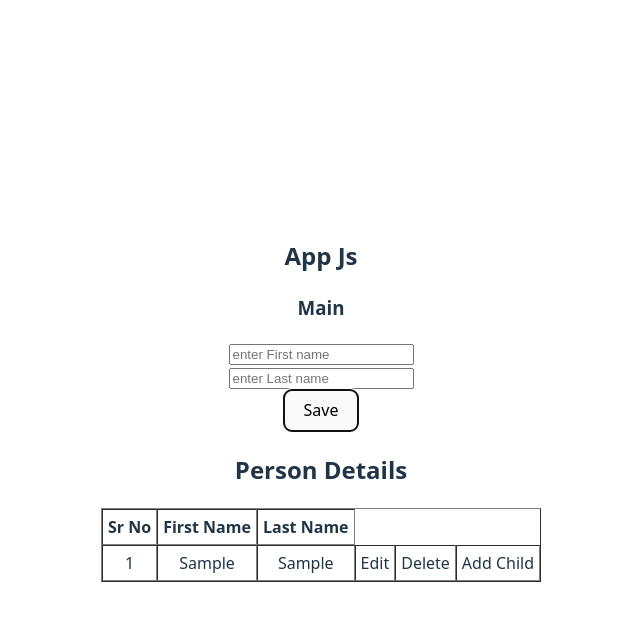
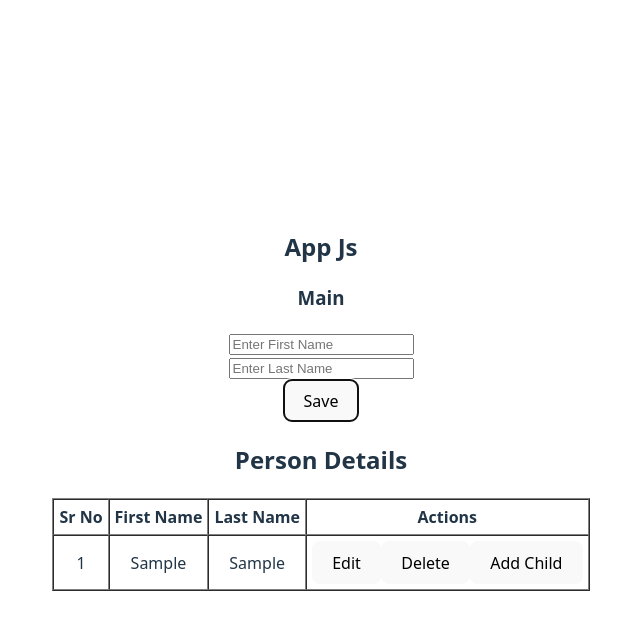
Before and after one commit to rahulkhartude/PersonCRUD, a React (Vite) app: page / in a window 1280 px wide. Both pictures are taken after typing "Sample", "Sample" into the empty fields and a click on the button "Save". Shown: the top 630 px of the page, without its empty margins (319-959 px from the left). Built offline with nearby package versions, Linux system fonts and the light colour scheme.

Commit message:
my child added

```diff
--- a/src/components/ListPersons.jsx
+++ b/src/components/ListPersons.jsx
@@ -1,41 +1,121 @@
-import React from "react";
 
-export const ListPersons = ({ myList,setMyList,hanleEdit }) => {
-  console.log("myList", myList);
+import React, { useState } from "react";
 
+export const ListPersons = ({ myList, setMyList, hanleEdit }) => {
+  const [childInputs, setChildInputs] = useState({});
+  const [activeParent, setActiveParent] = useState(null); // Track which parent is adding a child
 
- const hanleDelete = (id)=>{
-   const newList = myList.filter(x=>x.Id!==id);
-   setMyList(newList);
+  // Handle input change
+  const handleChildInputChange = (field, value) => {
+    setChildInputs((prev) => ({ ...prev, [field]: value }));
+  };
 
- }
+  // Handle Add Child button click (show input fields)
+  const handleShowChildInput = (parentId) => {
+    setActiveParent(parentId);
+    setChildInputs({ firstName: "", lastName: "" }); // Reset input fields
+  };
+
+  // Save Child Function
+  const handleSaveChild = (parentId) => {
+    const { firstName = "", lastName = "" } = childInputs;
+    if (!firstName || !lastName) return; // Prevent saving empty names
+
+    setMyList((prevList) =>
+      prevList.map((person) =>
+        person.Id === parentId
+          ? {
+              ...person,
+              children: [
+                ...(person.children || []),
+                {
+                  Id: crypto.randomUUID(),
+                  First: firstName,
+                  Last: lastName,
+                },
+              ],
+            }
+          : person
+      )
+    );
+
+    setActiveParent(null); // Hide input fields after saving
+  };
+
+  const handleDelete = (id) => {
+    setMyList(myList.filter((x) => x.Id !== id));
+  };
+
   return (
     <>
       <h2>Person Details</h2>
-
       <table border="1" cellPadding="5" cellSpacing="0">
         <thead>
           <tr>
             <th>Sr No</th>
             <th>First Name</th>
             <th>Last Name</th>
+            <th>Actions</th>
           </tr>
         </thead>
         <tbody>
           {myList.length === 0 && (
             <tr>
-              <td colSpan="3" style={{ textAlign: "center" }}>No persons available</td>
+              <td colSpan="4" style={{ textAlign: "center" }}>No persons available</td>
             </tr>
           )}
           {myList.map((x, index) => (
-            <tr key={x.Id}>
-              <td>{index + 1}</td>
-              <td>{x.First}</td>
-              <td>{x.Last}</td>
-              <td onClick={()=>hanleEdit(x.Id)}>Edit</td>
-              <td onClick={()=>hanleDelete(x.Id)}>Delete</td>
-              <td>Add Child</td>
-            </tr>
+            <React.Fragment key={x.Id}>
+              {/* Parent Row */}
+              <tr>
+                <td>{index + 1}</td>
+                <td>{x.First}</td>
+                <td>{x.Last}</td>
+                <td>
+                  <button onClick={() => hanleEdit(x.Id)}>Edit</button>
+                  <button onClick={() => handleDelete(x.Id)}>Delete</button>
+                  <button onClick={() => handleShowChildInput(x.Id)}>Add Child</button>
+                </td>
+              </tr>
+
+              {/* Show Child Input Row ONLY for Active Parent */}
+              {activeParent === x.Id && (
+                <tr>
+                  <td colSpan="4">
+                    <input
+                      type="text"
+                      placeholder="Child First Name"
+                      value={childInputs.firstName || ""}
+                      onChange={(e) => handleChildInputChange("firstName", e.target.value)}
+                    />
+                    <input
+                      type="text"
+                      placeholder="Child Last Name"
+                      value={childInputs.lastName || ""}
+                      onChange={(e) => handleChildInputChange("lastName", e.target.value)}
+                    />
+                    <button onClick={() => handleSaveChild(x.Id)}>Save Child</button>
+                  </td>
+                </tr>
+              )}
+
+              {/* Child Rows */}
+              {x.children && x.children.length > 0 && (
+                <>
+                  <tr>
+                    <td colSpan="4"><strong></strong></td>
+                  </tr>
+                  {x.children.map((child, childIndex) => (
+                    <tr key={child.Id}>
+                      <td>{index + 1}.{childIndex + 1}</td>
+                      <td>{child.First}</td>
+                      <td>{child.Last}</td>
+                      <td>Child</td>
+                    </tr>
+                  ))}
+                </>
+              )}
+            </React.Fragment>
           ))}
         </tbody>
       </table>
--- a/src/components/object-crud-main.jsx
+++ b/src/components/object-crud-main.jsx
@@ -1,57 +1,87 @@
-import React, { useState } from 'react'
-import { ListPersons } from './ListPersons';
+
+
+import React, { useState } from "react";
+import { ListPersons } from "./ListPersons";
 
 export const Object_crud_main = () => {
-    const [firstName,setfirstName] = useState("");
-    const [lastName,setLastName] = useState("");
-    const [myList,setMyList] = useState([]);
-    const [editId,seteditId] = useState(null)
-    const handleSave = ()=>{
-        setfirstName(firstName);
-        setLastName(lastName);
-        const id = crypto.randomUUID();
-        const isExist = myList.some(person =>person.First === firstName && person.Last ===lastName)
-        if(!isExist){
-            if(editId){
-              let editObj = myList.find(x=>x.Id === editId);
-              setMyList(myList.map((person)=>{
-                if(person.Id === editId){
+  const [firstName, setFirstName] = useState("");
+  const [lastName, setLastName] = useState("");
+  const [myList, setMyList] = useState([]);
+  const [editId, setEditId] = useState(null);
 
-                    return {...person,First:firstName,Last:lastName}
-                }
-                return person
-              }))
-            }
-            else{
-                if(firstName && lastName){
-            setMyList([...myList, {Id:id,First:firstName,Last:lastName}]);
-                }
-            }
-            setfirstName("");
-            setLastName("");
-            seteditId("");
-        }
+  // Function to save or update a person
+  const handleSave = () => {
+    if (!firstName || !lastName) return;
+
+    const id = crypto.randomUUID();
+    const isExist = myList.some(
+      (person) => person.First === firstName && person.Last === lastName
+    );
+
+    if (!isExist) {
+      if (editId) {
+        setMyList((prevList) =>
+          prevList.map((person) =>
+            person.Id === editId
+              ? { ...person, First: firstName, Last: lastName }
+              : person
+          )
+        );
+      } else {
+        setMyList([...myList, { Id: id, First: firstName, Last: lastName, children: [] }]);
+      }
+      setFirstName("");
+      setLastName("");
+      setEditId(null);
     }
-    const hanleEdit =(id)=>{
-        seteditId(id);
-       let editObj = myList.find(x=>x.Id == id);
-       setfirstName(editObj.First);
-       setLastName(editObj.Last);
+  };
 
+  // Function to handle editing a person
+  const hanleEdit = (id) => {
+    setEditId(id);
+    let editObj = myList.find((x) => x.Id === id);
+    setFirstName(editObj.First);
+    setLastName(editObj.Last);
+  };
+
+  // Function to add a child to a specific person
+  const handleAddChild = (parentId) => {
+    const childFirst = prompt("Enter Child's First Name:");
+    const childLast = prompt("Enter Child's Last Name:");
+
+    if (childFirst && childLast) {
+      setMyList((prevList) =>
+        prevList.map((person) =>
+          person.Id === parentId
+            ? {
+                ...person,
+                children: [...person.children, { Id: crypto.randomUUID(), First: childFirst, Last: childLast }],
+              }
+            : person
+        )
+      );
     }
-    console.log("myListmain",myList)
+  };
 
   return (
     <>
-    <h3>Main</h3>
-    <input type='text' placeholder='enter First name' value={firstName} onChange={(e)=>setfirstName(e.target.value)}></input> <br></br>
-    <input type='text' placeholder='enter Last name' value={lastName} onChange={(e)=>setLastName(e.target.value)}></input>  <br></br>
-    <button onClick={handleSave}>{editId? 'Update': 'Save'}</button> <br></br>
-   {
-  myList.length > 0 &&
-    <ListPersons myList = {myList} setMyList = {setMyList} hanleEdit = {hanleEdit} ></ListPersons>
-   }
-
+      <h3>Main</h3>
+      <input
+        type="text"
+        placeholder="Enter First Name"
+        value={firstName}
+        onChange={(e) => setFirstName(e.target.value)}
+      />{" "}
+      <br />
+      <input
+        type="text"
+        placeholder="Enter Last Name"
+        value={lastName}
+        onChange={(e) => setLastName(e.target.value)}
+      />{" "}
+      <br />
+      <button onClick={handleSave}>{editId ? "Update" : "Save"}</button> <br />
+      {myList.length > 0 && <ListPersons myList={myList} setMyList={setMyList} hanleEdit={hanleEdit} handleAddChild={handleAddChild} />}
     </>
-)
-}
+  );
+};
```
